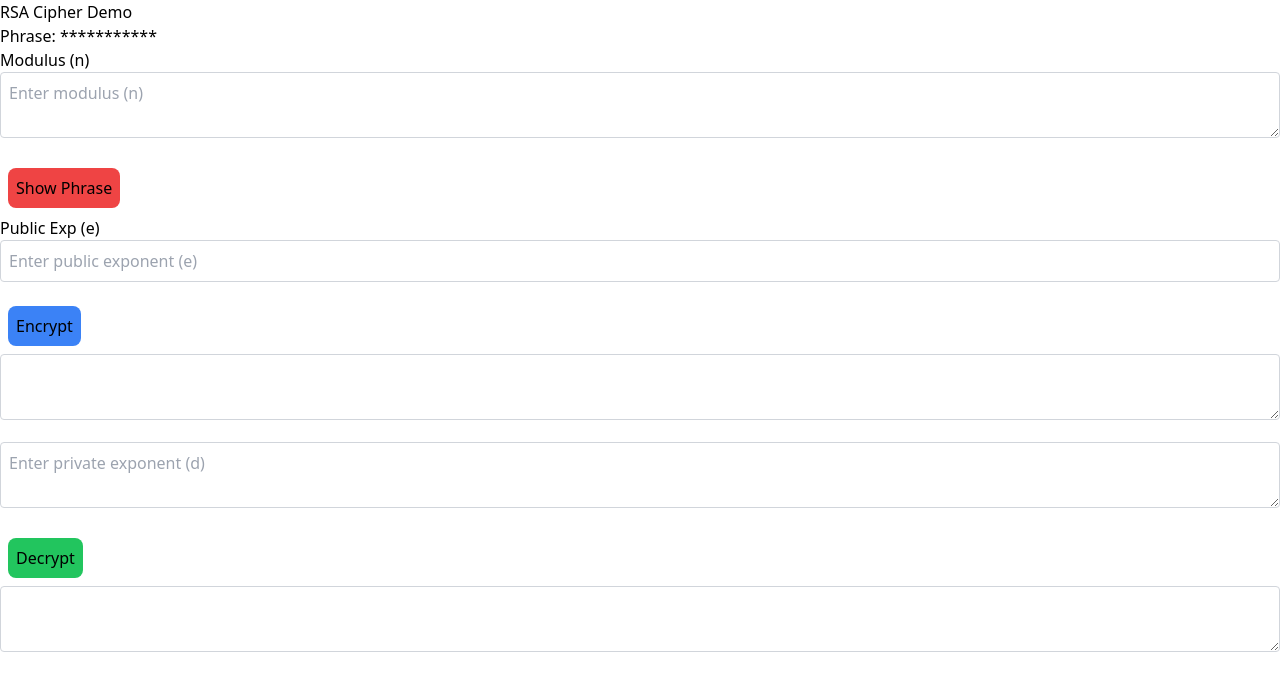
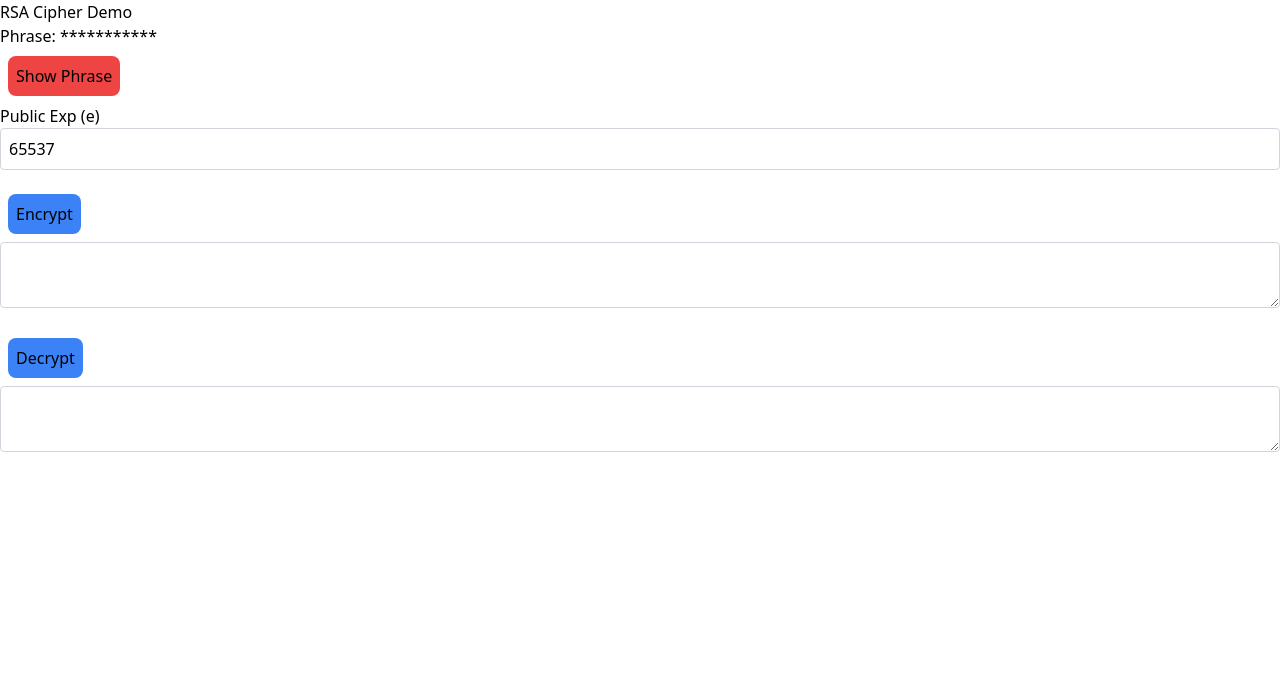
Before and after one commit to Trevor5008/rsa-cipher-demo, a React (Vite) app in the folder frontend/: page / in a window 1280 px wide. Shown: the top 690 px of the page. Built offline with nearby package versions, Linux system fonts and the light colour scheme.

Commit message:
Added ascii option, split inputs into modal components

```diff
--- a/frontend/src/App.jsx
+++ b/frontend/src/App.jsx
@@ -1,45 +1,56 @@
 import axios from "axios";
 import { useState, useEffect } from "react";
+import PhraseModal from "./components/PhraseModal";
+import KeyInput from "./components/KeyInput";
 
 function App() {
-   const [publicExp, setPublicExp] = useState(null);
-   const [publicKey, setPublicKey] = useState({ n: "", e: publicExp});
-   const [privateKey, setPrivateKey] = useState({ n: publicKey.n || "", d: "" });
+   const [publicExp, setPublicExp] = useState(65537);
+   const [publicKey, setPublicKey] = useState({ n: "", e: publicExp });
+   const [privateKey, setPrivateKey] = useState({
+      n: publicKey.n || "",
+      d: "",
+   });
+   // format: utf-8 or ascii
+   const [format, setFormat] = useState("utf-8");
    const [phrase, setPhrase] = useState("");
-   const [showPhrase, setShowPhrase] = useState(false);
+   // Modal states
+   const [showPhraseModal, setShowPhraseModal] = useState(false);
+   const [showEncryptedModal, setShowEncryptedModal] = useState(false);
+   const [showDecryptedModal, setShowDecryptedModal] = useState(false);
+   // Encryption/Decryption phrases
    const [encryptedPhrase, setEncryptedPhrase] = useState("");
    const [decryptedPhrase, setDecryptedPhrase] = useState("");
 
    useEffect(() => {
       setPhrase("This ain't it, chief!");
-      setPublicExp(65537);
    }, []);
 
    const handlePublicKeyChange = (event) => {
-      const { name, value } = event.target;
-      setDecryptedPhrase("")
-      setPublicKey({ ...publicKey, [name]: value });
+      setDecryptedPhrase("");
+      const { value } = event.target;
+      setPublicKey({ ...publicKey, n: value });
    };
 
    const handlePublicExpChange = (event) => {
       const { value } = event.target;
       setPublicExp(value);
       setPublicKey({ ...publicKey, e: value });
-   }
+   };
 
    const handlePrivateKeyChange = (event) => {
-      setDecryptedPhrase("")
+      setDecryptedPhrase("");
       const { value } = event.target;
       setPrivateKey({ ...privateKey, n: publicKey.n, d: value });
    };
 
-   const handleEncrypt = () => {
+   const handleEncrypt = (format) => {
       // Encrypt the phrase using the public key
       // and display the result
+      setFormat(format);
       axios
          .post(
             "http://127.0.0.1:5000/encrypt",
-            { publicKey, phrase },
+            { publicKey, phrase, format },
             { headers: { "Content-Type": "application/json" } }
          )
          .then((response) => {
@@ -54,16 +65,15 @@ function App() {
    const handleDecrypt = () => {
       // Decrypt the phrase using the private key
       // and display the result
-      console.log(privateKey)
       axios
          .post(
             "http://127.0.0.1:5000/decrypt",
-            { privateKey, encryptedPhrase },
+            { privateKey, encryptedPhrase, format },
             { headers: { "Content-Type": "application/json" } }
          )
          .then((response) => {
             const phrase = response.data["decrypted_message"];
-            console.log(phrase)
+            console.log(phrase);
             setDecryptedPhrase(phrase);
          })
          .catch((error) => {
@@ -71,35 +81,32 @@ function App() {
          });
    };
 
+   const handleSubmitKey = (type) => {
+      console.log("Submitting key for", type);
+      type === "public"
+         ? handleEncrypt(format)
+         : handleDecrypt();
+   }
+
    return (
       <>
          {/* Heading */}
          <h1>RSA Cipher Demo</h1>
          {/* Secret phrase */}
-         <h2>Phrase: {showPhrase ? phrase : "***********"}</h2>
+         <h2>Phrase: {showPhraseModal ? phrase : "***********"}</h2>
+         {/* Phrase modal */}
          <div>
-            <label
-               htmlFor="mod"
-            >
-               Modulus (n)
-            </label>
-            <textarea
-               name="n"
-               id="mod"
-               onChange={handlePublicKeyChange}
-               className="border border-gray-300 p-2 rounded w-full mb-4"
-               value={publicKey.n || ""}
-               placeholder="Enter modulus (n)"
+            {showPhraseModal && (
+               <PhraseModal
+                  phrase={phrase}
+                  closeModal={() => setShowPhraseModal(false)}
                />
-            {showPhrase && (
-               <div className="text-sm text-gray-500 z-20" hidden={!showPhrase}>
-                  Phrase: {phrase}
-               </div>
             )}
          </div>
+         {/* Show phrase modal button */}
          <button
             className="m-2 bg-red-500 rounded-lg p-2"
-            onClick={() => setShowPhrase(!showPhrase)}
+            onClick={() => setShowPhraseModal(true)}
          >
             Show Phrase
          </button>
@@ -111,17 +118,28 @@ function App() {
                name="publicExp"
                value={publicKey.e || ""}
                onChange={handlePublicExpChange}
-               placeholder="Enter public exponent (e)"
+               placeholder={publicExp || "Enter public exponent (e)"}
                className="border border-gray-300 p-2 rounded w-full mb-4"
             />
          </div>
-         {/* Encrypt button */}
+         {/* Encrypt buttons */}
+         <div>
+            {showEncryptedModal ? (
+               <KeyInput
+                  type="public"
+                  token={publicKey.n || ""}
+                  handleKeyChange={(e) => handlePublicKeyChange(e)}
+                  closeModal={() => setShowEncryptedModal(false)}
+                  submitKey={handleSubmitKey}
+               />
+            ) : null}
             <button
                className="m-2 bg-blue-500 rounded-lg p-2"
-            onClick={() => handleEncrypt()}
+               onClick={() => setShowEncryptedModal(true)}
             >
                Encrypt
             </button>
+         </div>
          {/* Encrypted text display (integers) */}
          <textarea
             name="encrypted"
@@ -130,21 +148,24 @@ function App() {
             readOnly
             value={encryptedPhrase}
          />
-         {/* Private key input */}
-         <textarea
-            name="privateKey"
-            id="privateKey"
-            className="border border-gray-300 p-2 rounded w-full mb-4"
-            placeholder="Enter private exponent (d)"
-            value={privateKey.d || ""}
-            onChange={handlePrivateKeyChange}
+         {/* Decrypt button */}
+         <div>
+            {showDecryptedModal ? (
+               <KeyInput
+                  type="private"
+                  token={privateKey.d || ""}
+                  handleKeyChange={(e) => handlePrivateKeyChange(e)}
+                  closeModal={() => setShowDecryptedModal(false)}
+                  submitKey={handleSubmitKey}
                />
+            ) : null}
             <button
-            className="m-2 bg-green-500 rounded-lg p-2"
-            onClick={() => handleDecrypt()}
+               className="m-2 bg-blue-500 rounded-lg p-2"
+               onClick={() => setShowDecryptedModal(true)}
             >
                Decrypt
             </button>
+         </div>
          {/* Decrypted text display */}
          <textarea
             name="decrypted"
--- /dev/null
+++ b/frontend/src/components/KeyInput.jsx
@@ -0,0 +1,33 @@
+// eslint-disable-next-line react/prop-types
+export default function KeyInput({ type, token, handleKeyChange, closeModal, submitKey }) {
+   const message = type === "public" ? "Enter modulus (n)" : "Enter private exponent (d)";
+   const id = type === "public" ? "mod" : "d";
+   return (
+      <div className="fixed inset-0 bg-black bg-opacity-50 flex items-center justify-center">
+         <div className="bg-white p-8 rounded-lg w-1/3">
+            <textarea
+               name={id}
+               id={id}
+               onChange={handleKeyChange}
+               className="border border-gray-300 p-2 rounded w-full mb-4"
+               value={token || ""}
+               placeholder={message}
+            />
+           <div>
+           <button
+               onClick={closeModal}
+               className="bg-blue-500 text-white p-2 rounded-lg"
+            >
+               Cancel
+            </button>
+            <button
+               onClick={() => submitKey(type)}
+               className="bg-blue-500 text-white p-2 rounded-lg"
+            >
+               Submit
+            </button>
+           </div>
+         </div>
+      </div>
+   );
+}
--- /dev/null
+++ b/frontend/src/components/PhraseModal.jsx
@@ -0,0 +1,19 @@
+
+
+// eslint-disable-next-line react/prop-types
+export default function PhraseModal({ closeModal, phrase }) {
+   return (
+      <div className="fixed inset-0 bg-black bg-opacity-50 flex items-center justify-center">
+         <div className="bg-white p-8 rounded-lg w-1/3">
+            <h2 className="text-2xl font-bold mb-4">Phrase</h2>
+            <p className="mb-4">{phrase}</p>
+            <button
+               onClick={closeModal}
+               className="bg-blue-500 text-white p-2 rounded-lg"
+            >
+               Close
+            </button>
+         </div>
+      </div>
+   );
+}
```
Also changed, not shown: 2 other files (tests, documents, lock files or other folders). Lines whose indentation alone changed are shown as unchanged.
